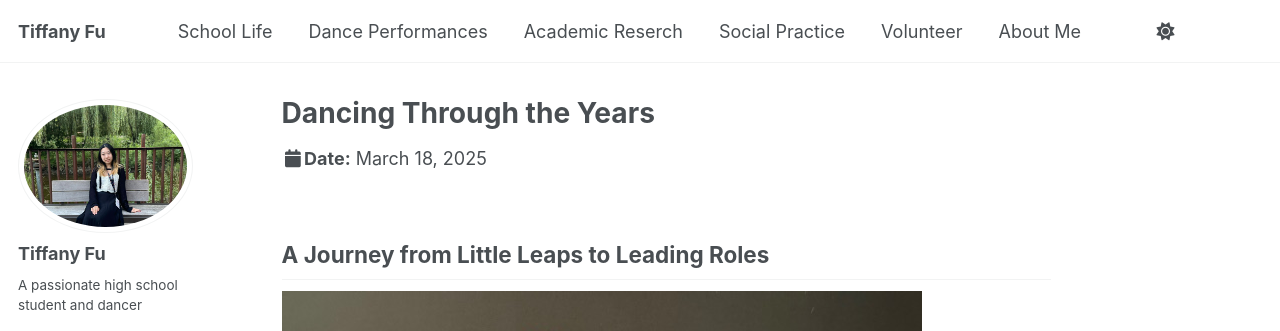
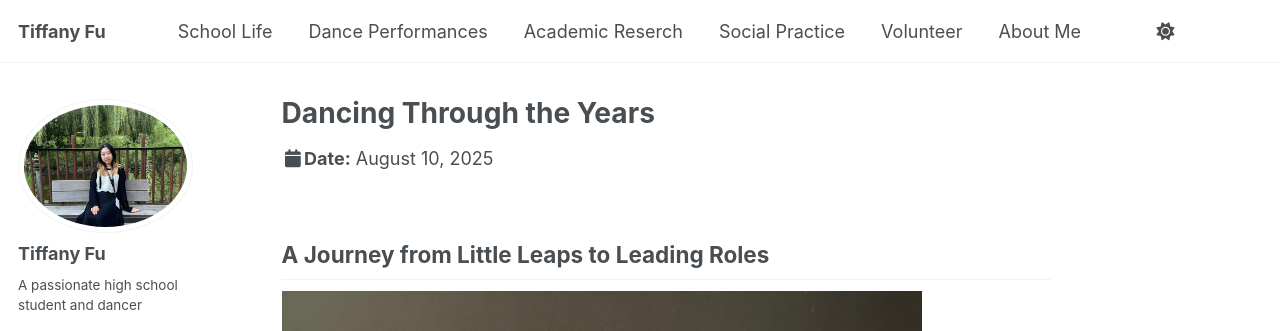
Before and after one commit to TiffanyJTFu/TiffanyFu, a Jekyll site: the page built from _talks/DanceandGrowthMoment.md, in a window 1280 px wide and 900 px high. Shown: the top 331 px of the window. Built offline with Jekyll 4.4.1, drawn with Linux system fonts in a browser that asks for light colours; a script that is not in the unit is left out.

Commit message:
Update DanceandGrowthMoment.md

```diff
--- a/_talks/DanceandGrowthMoment.md
+++ b/_talks/DanceandGrowthMoment.md
@@ -4,7 +4,6 @@ collection: talks
 type: "danceandgrowthmoment"
 permalink: /talks/danceandgrowthmoment
 venue:
-date: 2025-03-18
 location: "Toronto, Canada"
 ---
 ## A Journey from Little Leaps to Leading Roles
```
